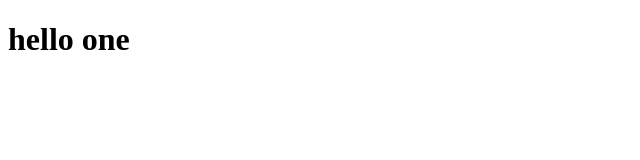
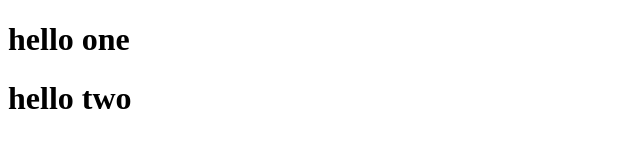
Before and after one commit to skdud907/testvscode, a plain HTML site: page index.html in a window 1280 px wide. Shown: the whole page, without its empty margins (0-640 px from the left). Drawn offline with Linux system fonts and the light colour scheme.

Commit message:
second commit

```diff
--- a/index.html
+++ b/index.html
@@ -7,5 +7,6 @@
 </head>
 <body>
     <h1>hello one</h1>
+    <h1>hello two</h1>
 </body>
 </html>
```
